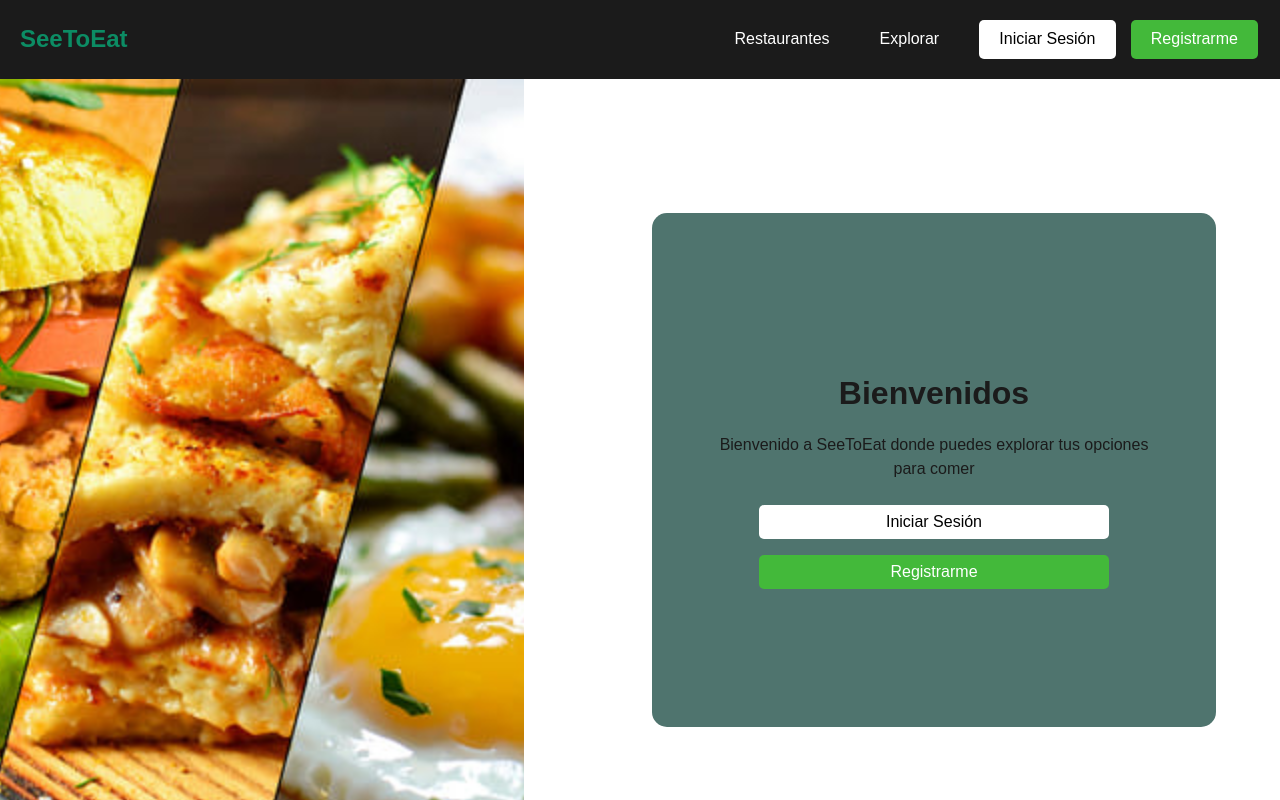
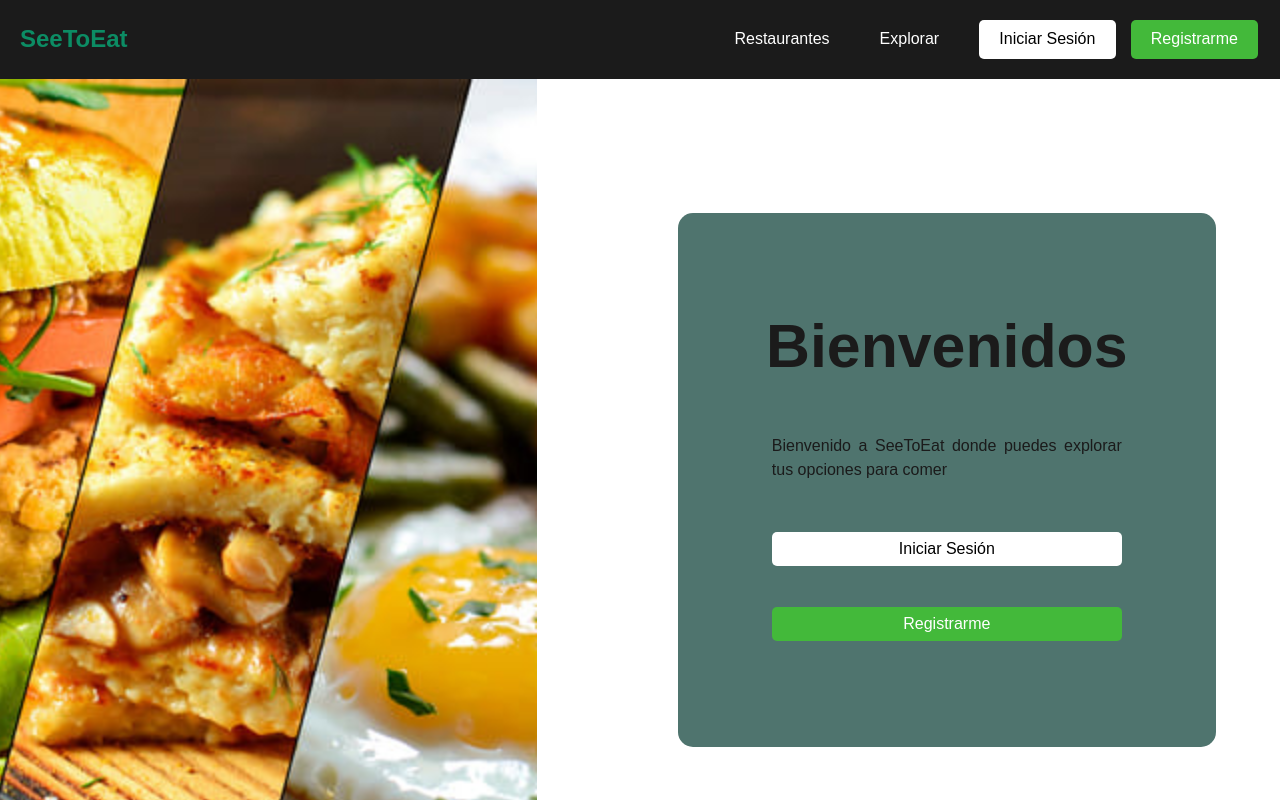
Before and after one commit to Jaim32/ProyectoW, a React (Vite) app in the folder SeeToEat-Client/SeeToEat/: page /welcome in a window 1280 px wide. Built offline with nearby package versions, Linux system fonts and the light colour scheme.

Commit message:
add:ajuste welcomepage

```diff
--- a/SeeToEat-Client/SeeToEat/src/styles/WelcomePage.css
+++ b/SeeToEat-Client/SeeToEat/src/styles/WelcomePage.css
@@ -33,7 +33,7 @@
 
 /* Contenedor de contenido principal */
 .welcome-content-father {
-  padding: 16.8vh 0 0vh 10vw;
+  padding: 16.8vh 0 0vh 11vw;
 }
 
 /* Contenido de bienvenida */
@@ -44,17 +44,17 @@
   max-height: 450px;
   display: flex;
   flex-direction: column;
-  justify-content: center;
+  justify-content: space-evenly;
   align-items: center;
   background-color: #4f746e;
   color: white;
-  padding: 4vh;
+  padding: 1.5vh 1.5vw 9vh 1.5vw;
   border-radius: 15px;
   margin: 0 auto;
 }
 
 .welcome-content h2 {
-  font-size: 2rem;
+  font-size: 3.8rem;
   margin-bottom: 2vh;
   color: #1b1b1b;
   text-align: center;
@@ -65,7 +65,8 @@
   max-width: 90%;
   margin: 0 auto 2vh;
   color: #1b1b1b;
-  text-align: center;
+  text-align:justify;
+  padding: 0% 15% 0% 15%;
 }
 
 /* Botones */
```
